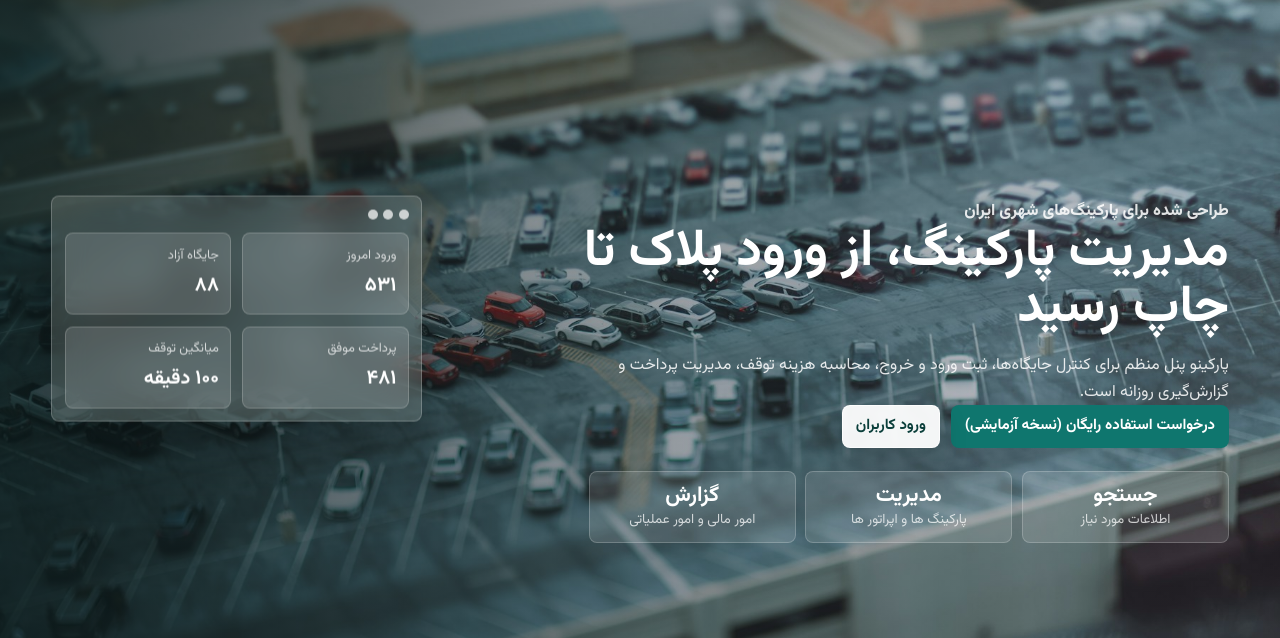
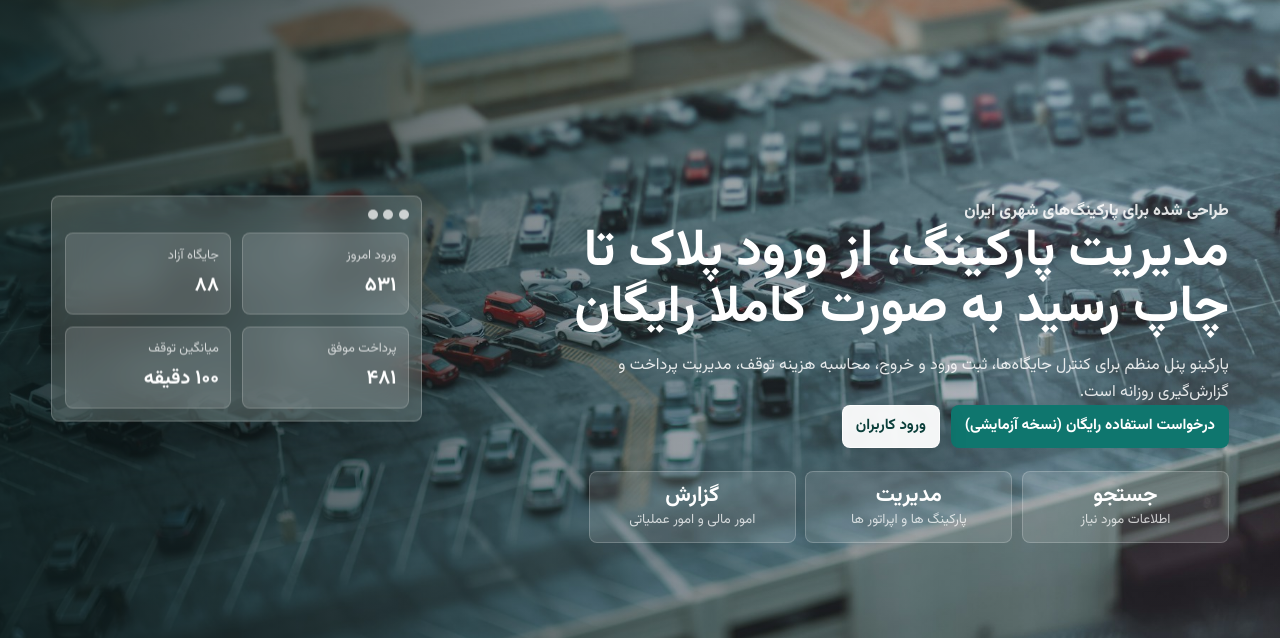
Before and after one commit to SaroHosseini/Parking-System, a Django app: page / in a window 1280 px wide. Shown: the part 74-712 px from the top of the page. Run offline with Django 5.2, Linux system fonts and the light colour scheme.

Commit message:
Improve design

```diff
--- a/parking/forms.py
+++ b/parking/forms.py
@@ -849,7 +849,7 @@ class ParkingSessionEntryForm(forms.Form):
         empty_label='انتخاب جایگاه آزاد',
         widget=forms.HiddenInput,
         error_messages={
-            'invalid_choice': 'جایگاه انتخاب‌شده معتبر نیست یا با نوع وسیله انتخاب‌شده هماهنگ نیست.'
+            'invalid_choice': 'جایگاه انتخاب‌شده معتبر نیست.'
         }
     )
     def __init__(self, *args, **kwargs):
--- a/parking/templates/parking/home.html
+++ b/parking/templates/parking/home.html
@@ -14,7 +14,7 @@
     <section class="hero">
         <div class="hero-content hero-animate">
             <p class="eyebrow">طراحی شده برای پارکینگ‌های شهری ایران</p>
-            <h1>مدیریت پارکینگ، از ورود پلاک تا چاپ رسید</h1>
+            <h1>مدیریت پارکینگ، از ورود پلاک تا چاپ رسید به صورت کاملا رایگان</h1>
             <p>
                 پارکینو پنل منظم برای کنترل جایگاه‌ها، ثبت ورود و خروج،
                 محاسبه هزینه توقف، مدیریت پرداخت و گزارش‌گیری روزانه است.
```
